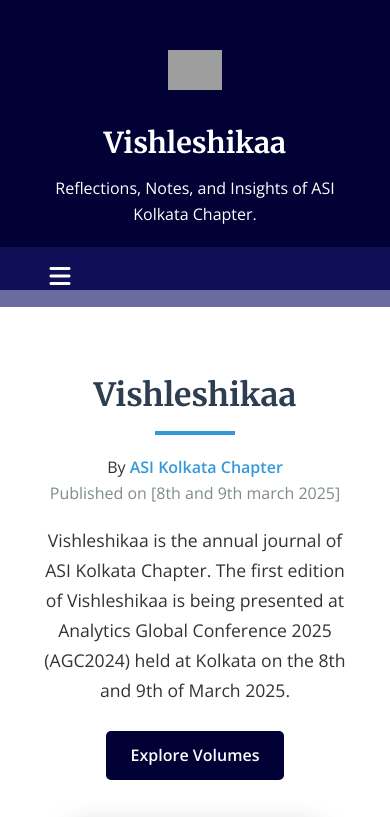
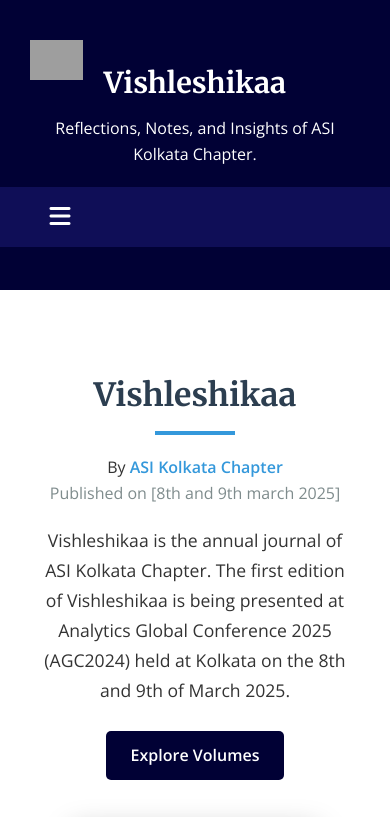
Before and after one commit to Ankipita45678/Vishleshikaa, a website: page Vishleshikaa/public/index.html in a window 390 px wide. Shown: the top 817 px of the page. Drawn offline with nearby package versions, Linux system fonts and the light colour scheme; grey boxes are pictures that could not be loaded.

Commit message:
styles.css

```diff
--- a/Vishleshikaa/css/styles.css
+++ b/Vishleshikaa/css/styles.css
@@ -38,48 +38,32 @@
 }
 
 .header-inner {
-    display: flex;
-    align-items: center;
-    justify-content: center;
-    gap: 20px;
     position: relative;
+    text-align: center;
     padding: 20px 10px;
 }
 
 .logo {
     position: absolute;
+    top: 10px;
     left: 10px;
-    top: 50%;
-    transform: translateY(-50%);
     height: 50px;
     width: auto;
-    max-width: 20vw; /* makes it responsive */
+    max-width: 20vw;
 }
 
 @media (max-width: 768px) {
     .logo {
         height: 40px;
-        max-width: 25vw;
-        left: 5px;
-    }
-
-    .header-inner {
-        flex-direction: column;
-        text-align: center;
-    }
-
-    .logo {
-        position: static;
-        transform: none;
-        margin-bottom: 10px;
+        max-width: 30vw;
     }
 }
 
 .title-block {
-    text-align: center;
-    width: 100%;
+    max-width: 100%;
+    margin: 0 auto;
+    padding-top: 10px;
 }
-
 
 /* Navigation - Responsive */
 nav {
```
